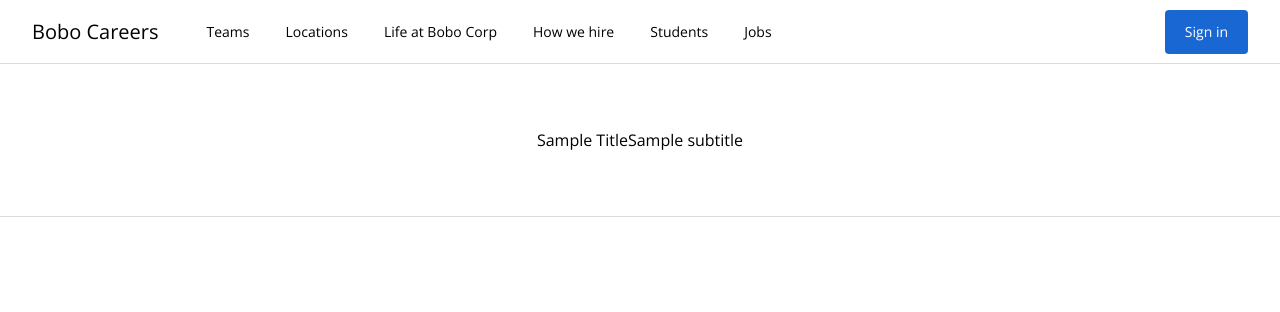
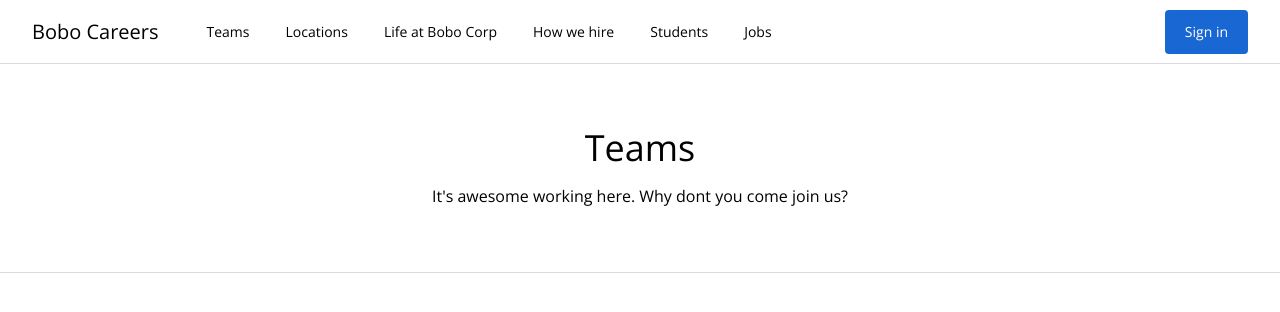
Before and after one commit to bashyauri/job-search, a Vue app: page /#/teams in a window 1280 px wide. Shown: the top 312 px of the page. Built offline with nearby package versions, Linux system fonts and the light colour scheme.

Commit message:
modified TeamsView

```diff
--- a/src/views/TeamsView.vue
+++ b/src/views/TeamsView.vue
@@ -1,5 +1,14 @@
 <template>
-  <header-container />
+  <header-container>
+    <template v-slot:title>
+      <h1 class="w-full text-4xl font-normal">Teams</h1>
+    </template>
+    <template v-slot:subtitle>
+      <h2 class="w-full my-4 text-base font-light">
+        It's awesome working here. Why dont you come join us?
+      </h2>
+    </template>
+  </header-container>
 </template>
 <script>
 import HeaderContainer from "@/components/Shared/HeaderContainer.vue";
```
